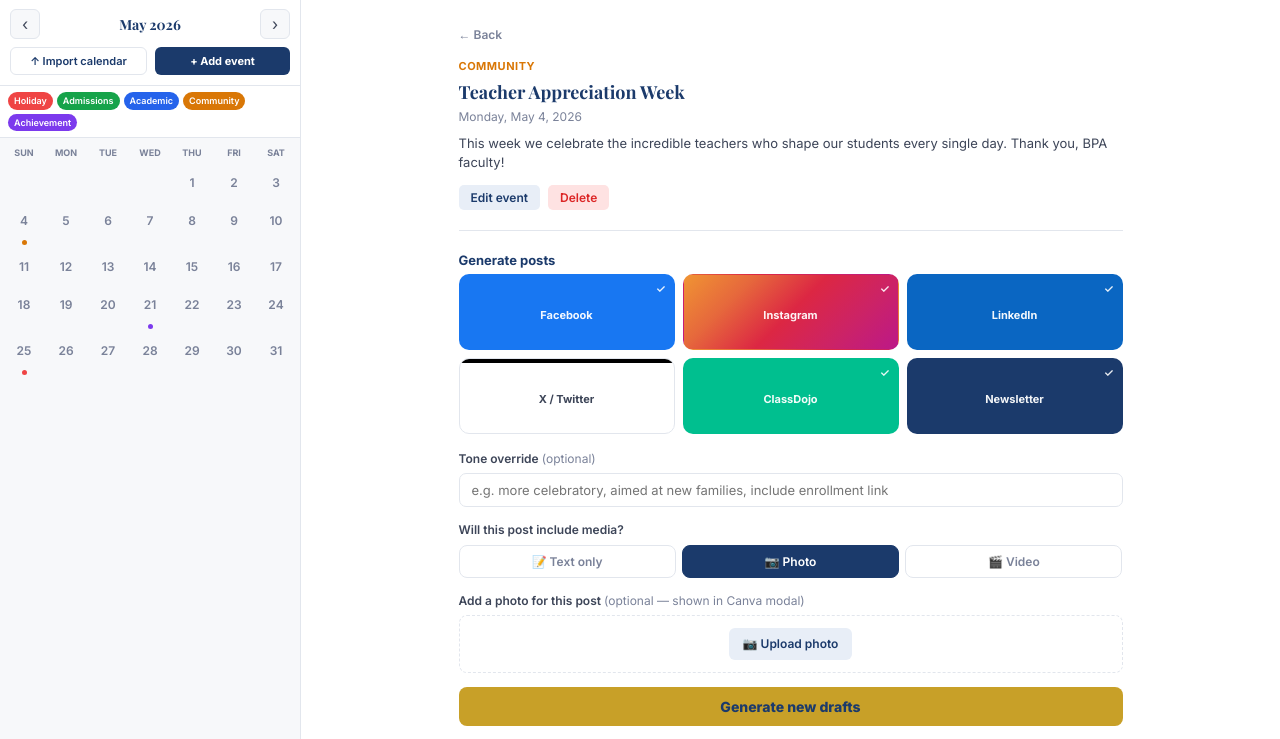
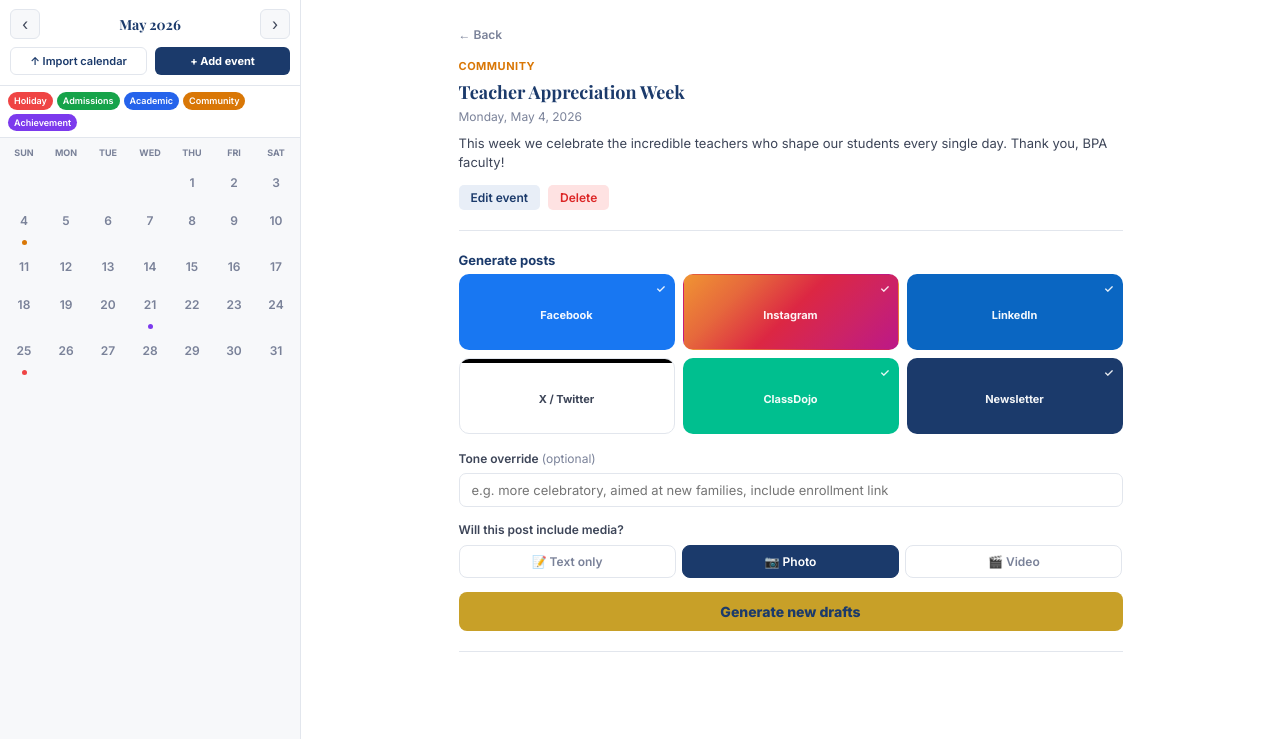
Before and after one commit to marshallcreamer-eng/forte, a Flask app: page /calendar?year=2026&month=5&open_event=33 in a window 1280 px wide. Shown: the part 61-800 px from the top of the page. Run offline with Flask 3, Linux system fonts and the light colour scheme; a user stored in the database is signed in; data that the repository does not hold is empty.

Commit message:
Simplify Canva modal to 3 clean steps, remove photo upload from generator
Removed photo upload from the generator panel — uploading a photo
in Forte just to re-upload it in Canva is a pointless extra step.
Users upload their photo directly in Canva (step 2).

Canva modal is now minimal:
- Badge: post text copied
- One big 'Open in Canva' button
- 3-line instructions: paste text, add photo, download
- Note that 'make a copy' prompt in Canva is normal

Brand Assets (Settings tab) and photo upload backend routes kept
for future use when Forte is deployed with a public URL and can
pass photos directly to Canva's API.

Co-Authored-By: Claude Sonnet 4.6 <noreply@anthropic.com>

```diff
--- a/static/app.js
+++ b/static/app.js
@@ -540,6 +540,7 @@ function copyDraft(btn) {
 function _openCanvaModal(platform, content) {
   _copyText(content);
 
+  // Use BPA template if available, fall back to Canva gallery
   const templates = (typeof CANVA_TEMPLATES !== 'undefined') ? CANVA_TEMPLATES : {};
   const tpl = templates[platform];
   const url = tpl ? tpl.url : {
@@ -549,22 +550,6 @@ function _openCanvaModal(platform, content) {
 
   const openBtn = document.getElementById('canvaOpenBtn');
   if (openBtn) openBtn.href = url;
-
-  // Show/update uploaded photo section
-  const photoSection  = document.getElementById('canvaPhotoSection');
-  const photoThumb    = document.getElementById('canvaPhotoThumb');
-  const photoDownload = document.getElementById('canvaPhotoDownload');
-  const step3         = document.getElementById('canvaStep3');
-
-  if (currentPhoto && photoSection) {
-    if (photoThumb)    photoThumb.src  = currentPhoto.url;
-    if (photoDownload) { photoDownload.href = currentPhoto.url; photoDownload.download = currentPhoto.filename; }
-    photoSection.style.display = '';
-    if (step3) step3.innerHTML = 'Click the <strong>photo area</strong> in Canva → upload <strong>the photo above</strong> (click ↓ Download first)';
-  } else if (photoSection) {
-    photoSection.style.display = 'none';
-    if (step3) step3.innerHTML = 'Click the <strong>photo area</strong> and upload a photo from school';
-  }
 
   const overlay = document.getElementById('canvaOverlay');
   if (overlay) overlay.classList.add('open');
--- a/static/style.css
+++ b/static/style.css
@@ -1059,6 +1059,22 @@ textarea.form-control { resize: vertical; }
   color: var(--text-mid); vertical-align: middle;
 }
 
+/* Canva modal step blocks */
+.canva-step-block {
+  background: var(--grey-bg); border-radius: 10px;
+  padding: 14px 16px; margin-bottom: 10px;
+}
+.canva-step-num {
+  font-size: 11px; font-weight: 800; text-transform: uppercase;
+  letter-spacing: 0.4px; color: var(--navy); margin-bottom: 6px;
+}
+.canva-step-desc {
+  font-size: 13px; color: var(--text-mid); margin-bottom: 10px; line-height: 1.5;
+}
+.canva-photo-instruction {
+  font-size: 12px; color: var(--text-mid); line-height: 1.5; margin-bottom: 8px;
+}
+
 /* Photo in Canva modal */
 .canva-photo-section {
   background: var(--grey-bg); border-radius: 8px;
--- a/templates/base.html
+++ b/templates/base.html
@@ -97,33 +97,21 @@
 <div class="canva-overlay" id="canvaOverlay" onclick="closeCanvaModal()">
   <div class="canva-modal" onclick="event.stopPropagation()">
     <div class="canva-modal-top">
-      <div class="canva-copied-badge">✓ Post text copied to your clipboard</div>
+      <div class="canva-copied-badge">✓ Post text copied to clipboard</div>
       <button class="canva-modal-close" onclick="closeCanvaModal()">✕</button>
     </div>
-    <h3 class="canva-modal-title">Open your BPA template in Canva</h3>
-    <p class="canva-modal-sub">Follow these steps — takes about 2 minutes:</p>
+    <h3 class="canva-modal-title">Open your BPA template</h3>
+    <p class="canva-modal-sub">If Canva asks to make a copy — say yes, that's normal.</p>
 
-    <!-- Uploaded photo (shown when a photo was added) -->
-    <div class="canva-photo-section" id="canvaPhotoSection" style="display:none">
-      <div class="canva-photo-header">Your photo for this post:</div>
-      <div class="canva-photo-row">
-        <img id="canvaPhotoThumb" src="" alt="Post photo" class="canva-photo-thumb">
-        <a id="canvaPhotoDownload" href="#" download class="canva-photo-download-btn">
-          ↓ Download photo
-        </a>
-      </div>
-    </div>
-
-    <ol class="canva-steps">
-      <li>Click <strong>"Open in Canva"</strong> below — the BPA template opens in a new tab</li>
-      <li>Click on any <strong>text block</strong> in the design and paste your post <span class="canva-key">⌘V</span></li>
-      <li id="canvaStep3">Click the <strong>photo area</strong> and upload a photo from school</li>
-      <li>Click <strong>Share → Download</strong> → save as JPG or PNG — ready to post</li>
-    </ol>
-    <a class="canva-open-btn" id="canvaOpenBtn" href="#" target="_blank" rel="noopener"
-       onclick="closeCanvaModal()">
+    <a class="canva-open-btn" id="canvaOpenBtn" href="#" target="_blank" rel="noopener">
       Open in Canva →
     </a>
+
+    <ol class="canva-steps" style="margin-top:18px">
+      <li>Click any <strong>text</strong> in the design → paste <span class="canva-key">⌘V</span></li>
+      <li>Click the <strong>photo area</strong> → upload your photo from school</li>
+      <li>Click <strong>Share → Download</strong> → save as JPG → post</li>
+    </ol>
   </div>
 </div>
 
--- a/templates/calendar.html
+++ b/templates/calendar.html
@@ -211,24 +211,6 @@
               <button class="ct-btn" data-type="video" onclick="setContentType('video', this)">🎬 Video</button>
             </div>
           </div>
-          <!-- Photo upload -->
-          <div class="photo-upload-row">
-            <label class="gen-tone-label">Add a photo for this post <span class="gen-tone-hint">(optional — shown in Canva modal)</span></label>
-            <div class="photo-upload-area" id="photoUploadArea">
-              <div class="photo-upload-empty" id="photoUploadEmpty">
-                <label class="photo-upload-btn">
-                  📷 Upload photo
-                  <input type="file" id="photoFileInput" accept="image/*" style="display:none"
-                         onchange="handlePhotoUpload(this)">
-                </label>
-              </div>
-              <div class="photo-upload-preview" id="photoUploadPreview" style="display:none">
-                <img id="photoPreviewImg" src="" alt="Post photo">
-                <button class="photo-remove-btn" onclick="removePhoto()">✕ Remove</button>
-              </div>
-            </div>
-          </div>
-
           <button class="btn-generate" id="btnGenerate" onclick="generateDrafts()">Generate drafts</button>
         </div>
 
```
Also changed, not shown: data/uploads/photos/31_5576a178.png (added).
